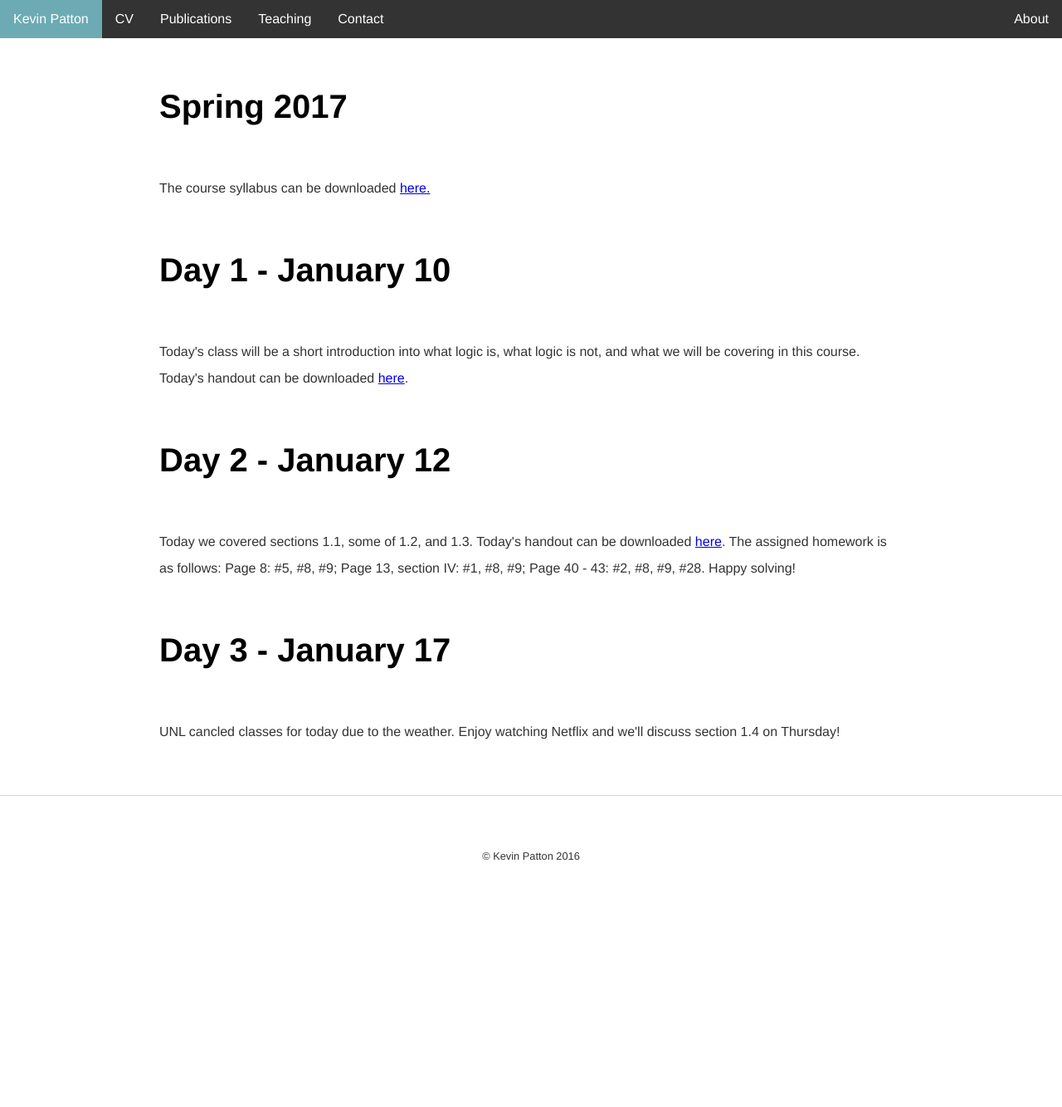
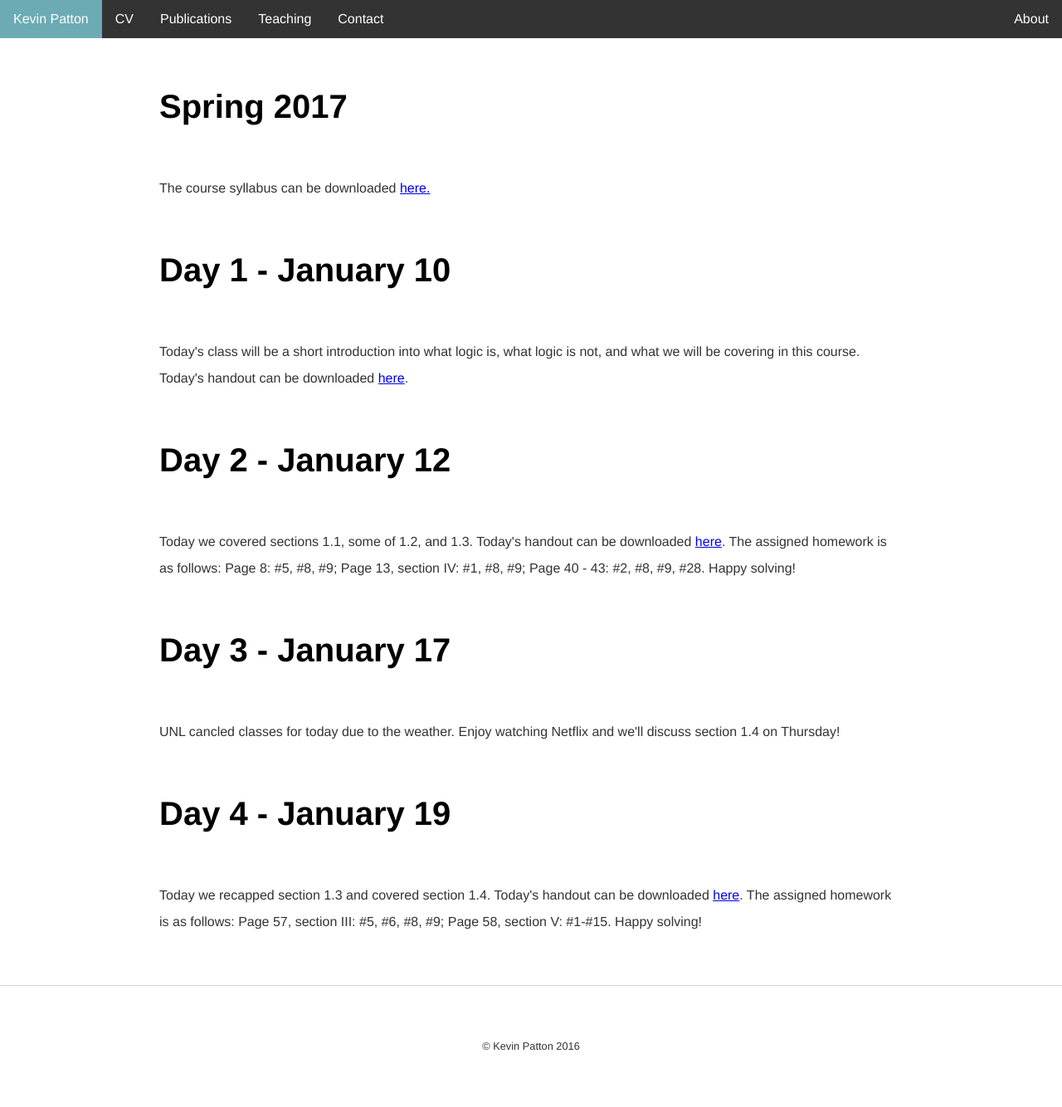
Before and after one commit to kevinjpatton/kevinjpatton.github.io, a Jekyll site: the page built from teaching/phil_110/index.html, in a window 1280 px wide. Shown: the whole page at 83% size. Built offline with Jekyll 4.4.1, drawn with Linux system fonts in a browser that asks for light colours; Markdown is read by kramdown in place of the engine named in the settings; before the commit the page ends 1105 px from its top, so only the background shows below that.

Commit message:
Update index.html

```diff
--- a/teaching/phil_110/index.html
+++ b/teaching/phil_110/index.html
@@ -10,3 +10,5 @@ title: Philosophy 110 - Kevin Patton
 <p>Today we covered sections 1.1, some of 1.2, and 1.3.  Today's handout can be downloaded <a href=/teaching/phil_110/Day2-Section1.1-1.2.pdf target="_blank">here</a>.  The assigned homework is as follows: Page 8: #5, #8, #9; Page 13, section IV: #1, #8, #9; Page 40 - 43: #2, #8, #9, #28.  Happy solving!</p>
 <h1>Day 3 - January 17</h1>
 <p>UNL cancled classes for today due to the weather.  Enjoy watching Netflix and we'll discuss section 1.4 on Thursday!</p>
+<h1>Day 4 - January 19</h1>
+<p>Today we recapped section 1.3 and covered section 1.4.  Today's handout can be downloaded <a href=/teaching/phil_110/Day3-Section1.4.pdf target="_blank">here</a>.  The assigned homework is as follows: Page 57, section III: #5, #6, #8, #9; Page 58, section V: #1-#15.  Happy solving!</p>
```
